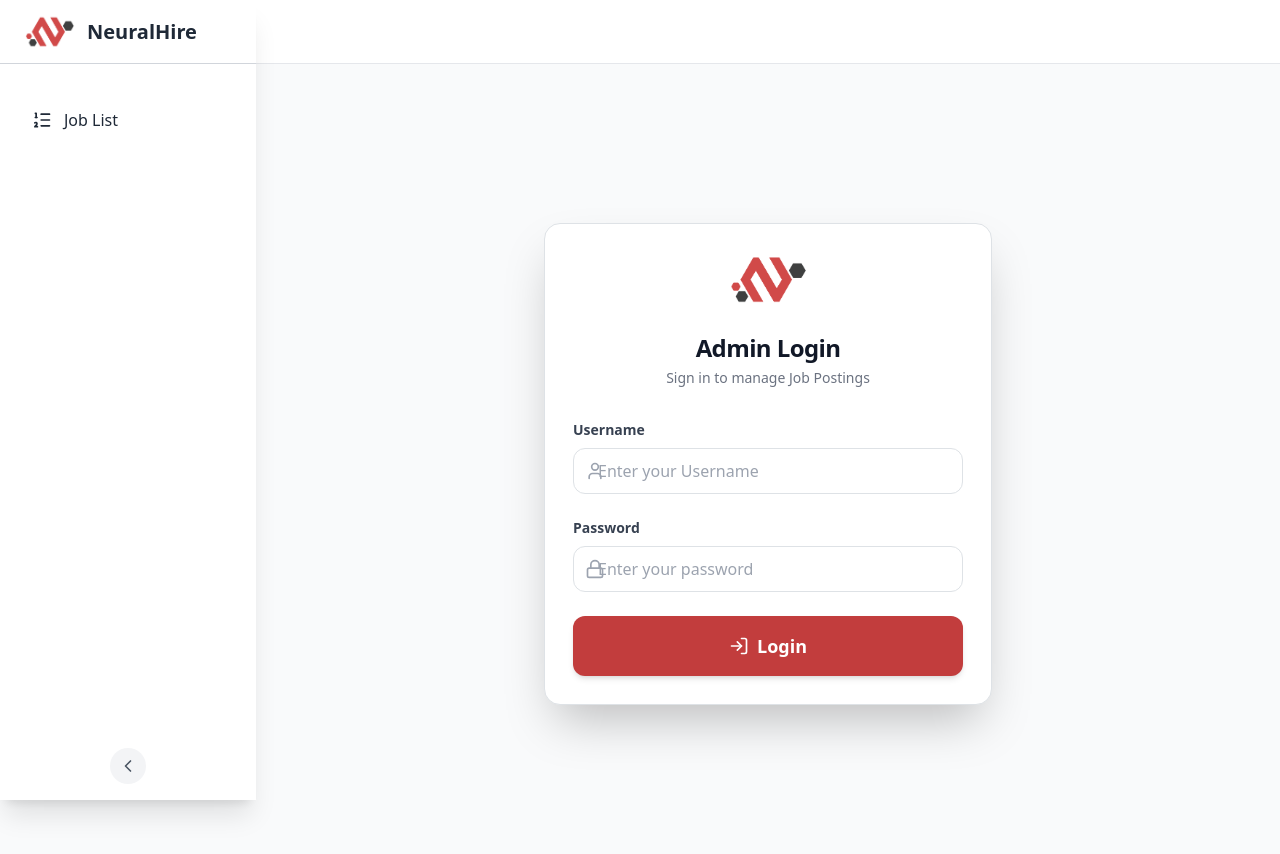
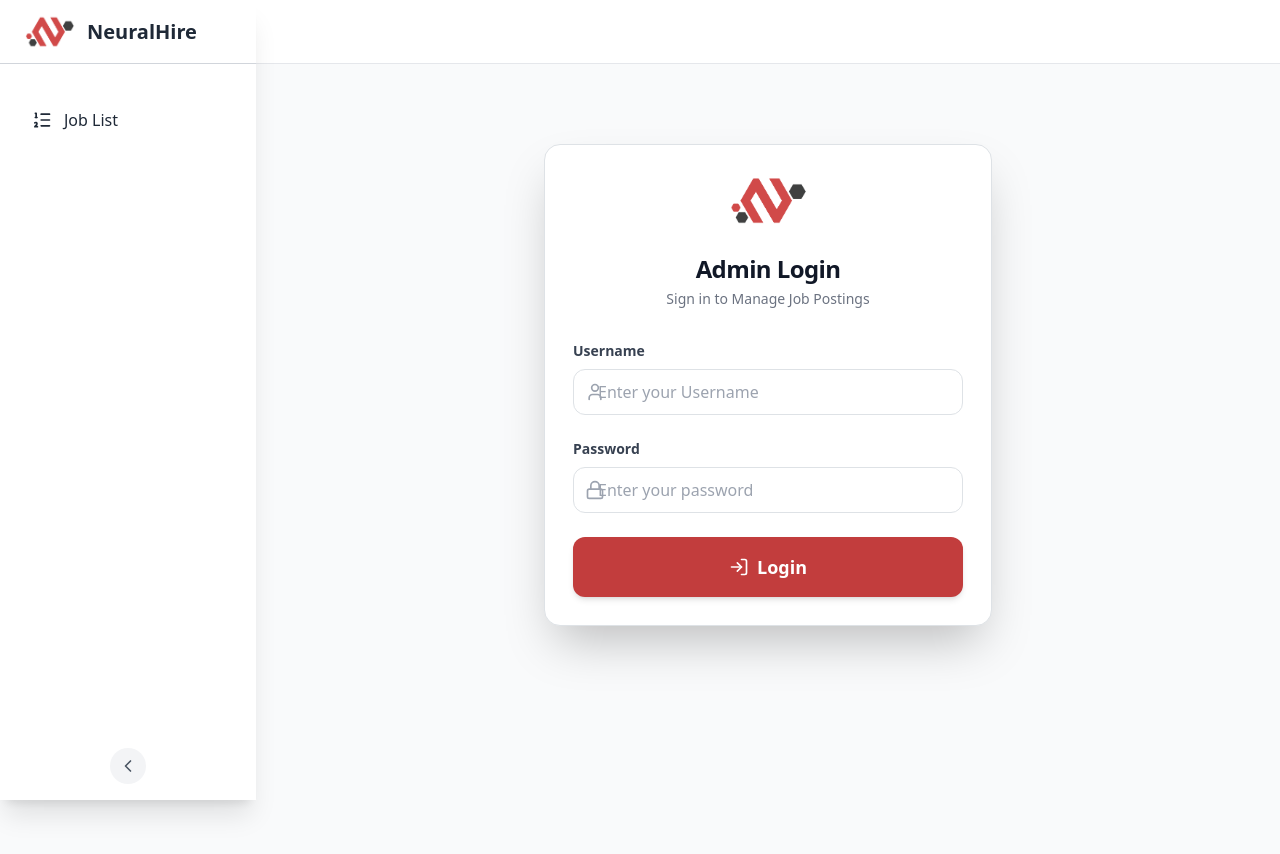
Before and after one commit to NeuralFlex/NerualHire-Frontend, a React (Create React App) app: page /admin in a window 1280 px wide. Shown: the top 854 px of the page. Built offline with nearby package versions, Linux system fonts and the light colour scheme; no server answers; a small style sheet from the web is missing.

Commit message:
AdminLogin_updations

```diff
--- a/src/components/AdminLogin.jsx
+++ b/src/components/AdminLogin.jsx
@@ -35,14 +35,14 @@
   };
 
   return (
-    <div className="min-h-screen flex items-center justify-center bg-gray-50 p-6">
+    <div className="min-h-screen flex items-start justify-center bg-gray-50 p-6 pt-20">
       <div className="bg-white p-7 rounded-2xl shadow-2xl w-full max-w-md border border-gray-100">
         {/* Logo + Header */}
         <div className="flex flex-col items-center mb-8">
           <img src={logo} alt="NeuralHire Logo" className="h-14 w-auto mb-4" />
           <h2 className="text-2xl font-bold text-gray-900 tracking-tight">Admin Login</h2>
           <p className="text-sm text-gray-500 mt-1">
-            Sign in to manage Job Postings
+            Sign in to Manage Job Postings
           </p>
         </div>
 
```
